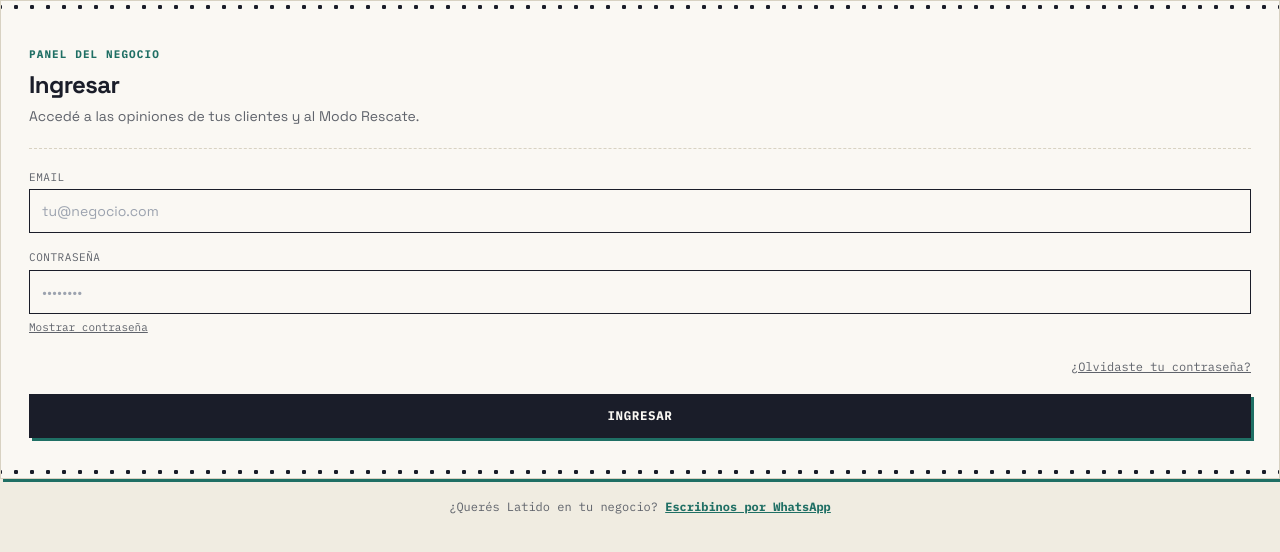
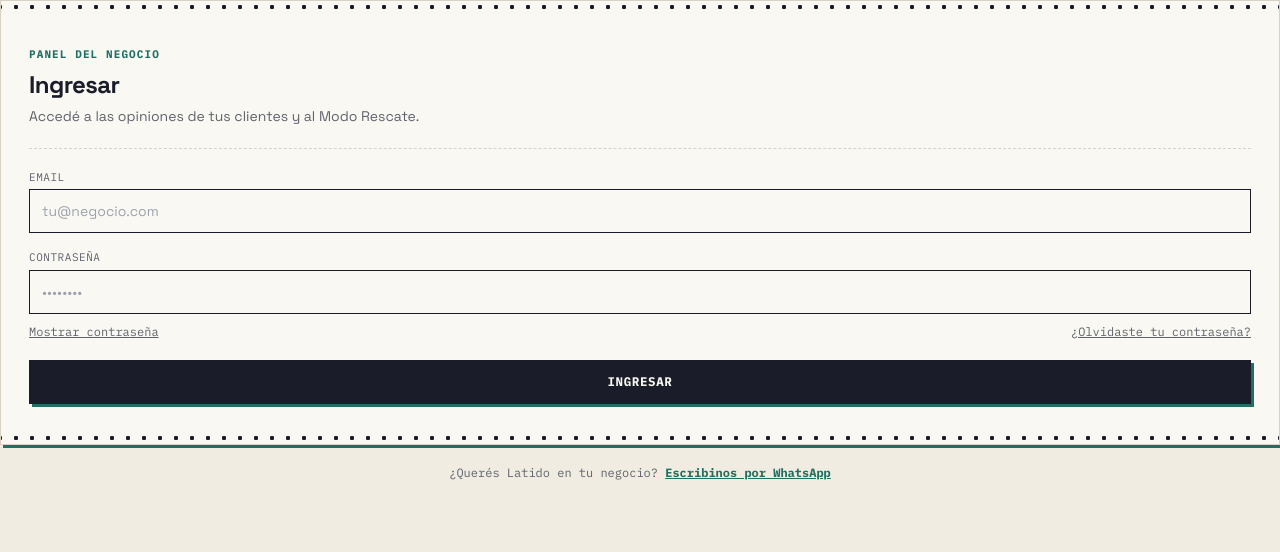
Before and after one commit to LautaroLeall/Latido-Front, a React (Vite) app: page /login in a window 1280 px wide. Shown: the top 552 px of the page. Built offline with nearby package versions, Linux system fonts and the light colour scheme; no server answers.

Commit message:
style(auth): pulir formulario y respuesta movil en inicio de sesion

```diff
--- a/src/features/auth/LoginPage.jsx
+++ b/src/features/auth/LoginPage.jsx
@@ -67,7 +67,9 @@ export default function LoginPage() {
           id="email"
           label="Email"
           type="email"
+          inputMode="email"
           autoComplete="email"
+          enterKeyHint="next"
           value={email}
           onChange={e => setEmail(e.target.value)}
           placeholder="tu@negocio.com"
@@ -79,25 +81,25 @@ export default function LoginPage() {
             label="Contraseña"
             type={showPassword ? 'text' : 'password'}
             autoComplete="current-password"
+            enterKeyHint="go"
             value={password}
             onChange={e => setPassword(e.target.value)}
             placeholder="••••••••"
             required
           />
+          <div className="flex flex-wrap items-center justify-between gap-2 mt-1.5">
             <button
               type="button"
               onClick={() => setShowPassword(v => !v)}
-            className="mt-1 font-mono text-[11px] text-muted hover:text-ink underline cursor-pointer"
+              className="py-1 font-mono text-xs text-muted hover:text-ink underline cursor-pointer"
               aria-pressed={showPassword}
             >
               {showPassword ? 'Ocultar contraseña' : 'Mostrar contraseña'}
             </button>
-        </div>
-
-        <div className="text-right -mt-2">
-          <Link to="/recuperar" className="font-mono text-xs text-muted hover:text-ink underline">
+            <Link to="/recuperar" className="py-1 font-mono text-xs text-muted hover:text-ink underline">
               ¿Olvidaste tu contraseña?
             </Link>
+          </div>
         </div>
 
         <Alert variant="error">{error}</Alert>
```
Lines whose indentation alone changed are shown as unchanged.
